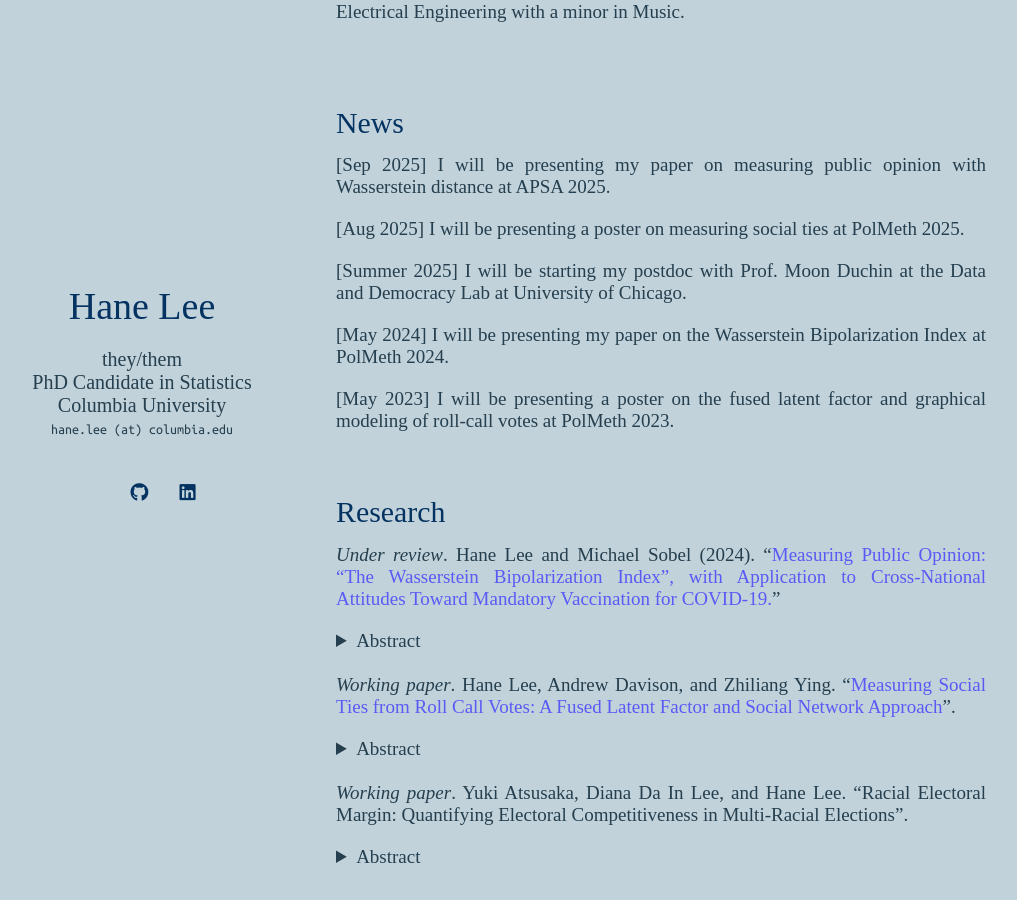
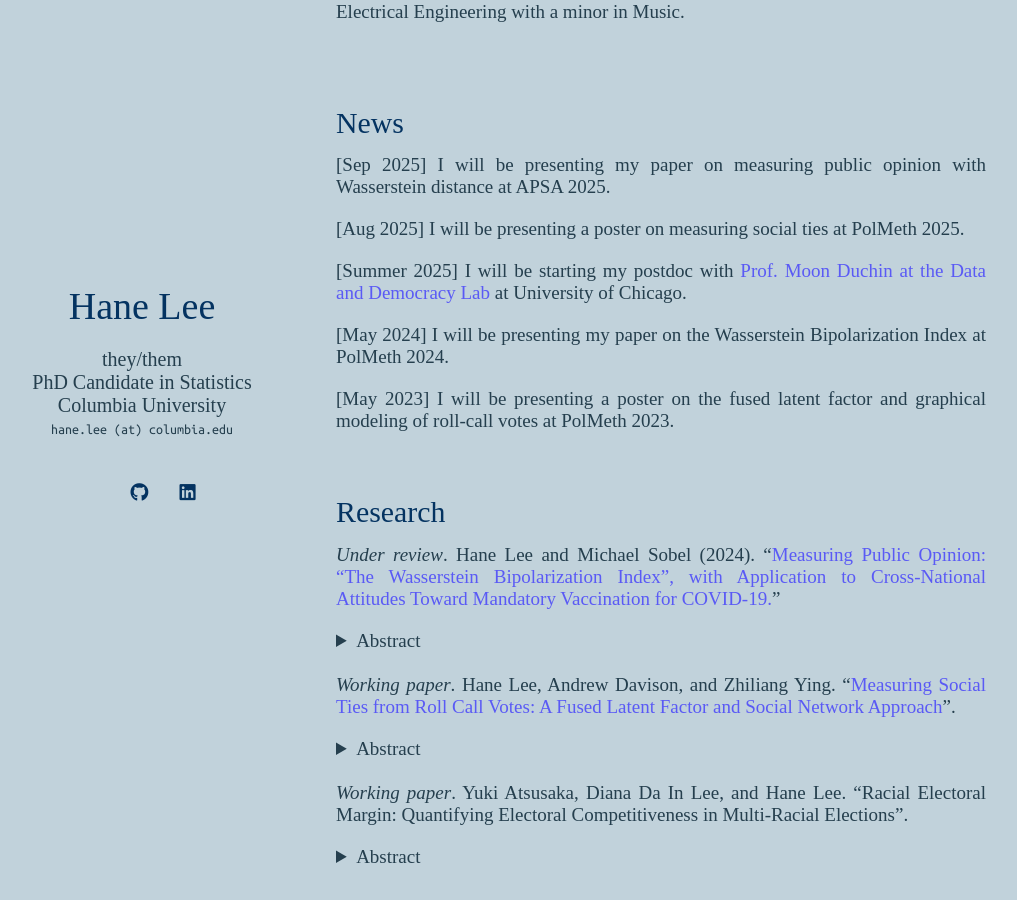
Before and after one commit to hanelee/hanelee.github.io, a Jekyll site: the page built from index.md, in a window 1280 px wide and 900 px high, scrolled down 1080 px. Shown: the whole window, without its empty margins (134-1151 px from the left). Built offline with Jekyll 4.4.1, drawn with Linux system fonts in a browser that asks for light colours; nearby versions of some CDN libraries; some web fonts are replaced; a style sheet for code colours, icons or effects is not loaded; part of the change alters nothing that is shown.

```diff
--- a/index.md
+++ b/index.md
@@ -20,7 +20,7 @@ Before coming to Columbia, I was at MIT Media Lab's [Opera of the Future](https:
 
 [Aug 2025] I will be presenting a poster on measuring social ties at PolMeth 2025.
 
-[Summer 2025] I will be starting my postdoc with Prof. Moon Duchin at the Data and Democracy Lab at University of Chicago.
+[Summer 2025] I will be starting my postdoc with [Prof. Moon Duchin at the Data and Democracy Lab](https://mggg.org/team) at University of Chicago.
 
 [May 2024] I will be presenting my paper on the Wasserstein Bipolarization Index at PolMeth 2024.
 
```
